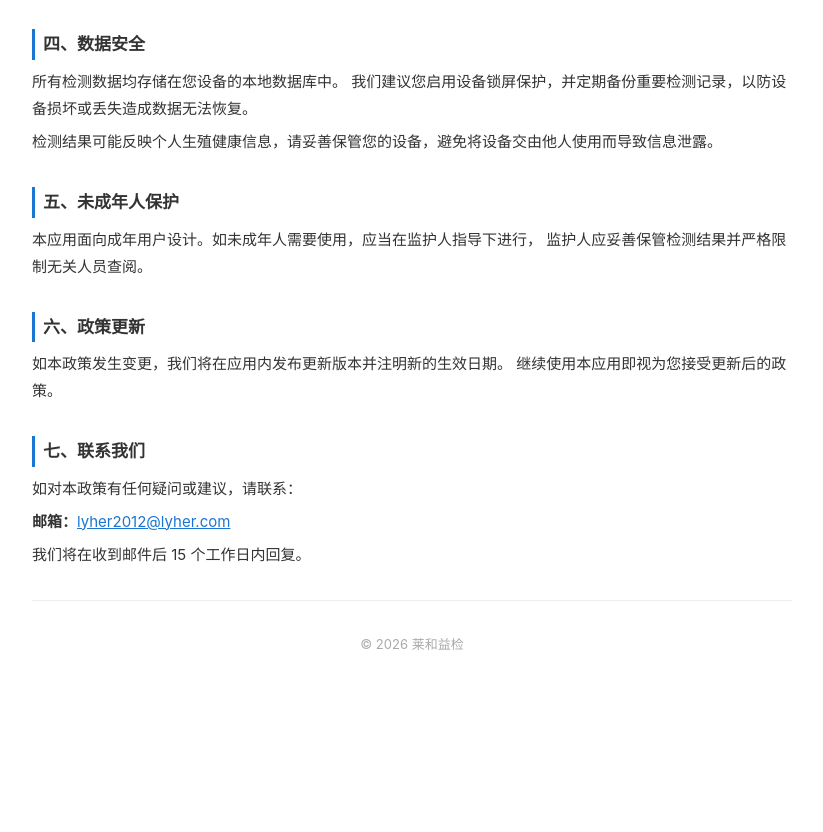
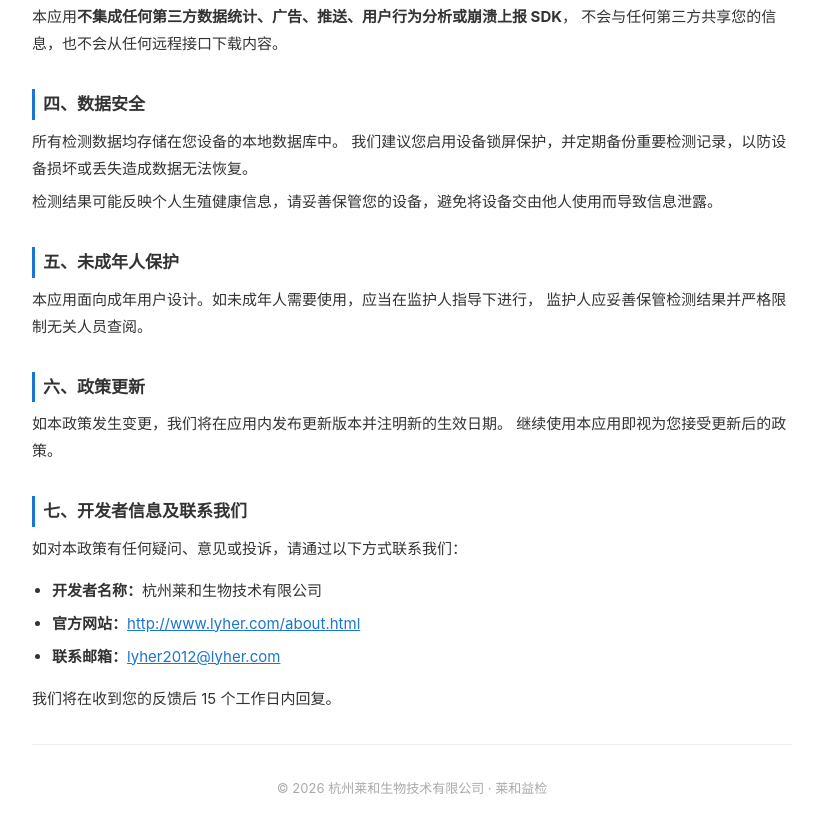
Before and after one commit to zy279325956-bit/privacy-LunaCyte, a plain HTML site: page index.html in a window 1280 px wide. Shown: the part 1068-1900 px from the top of the page, without its empty margins (228-1051 px from the left). Before the commit the page ends 1772 px from the top, so only its background shows below. Drawn offline with Linux system fonts and the light colour scheme.

Commit message:
Update index.html

```diff
--- a/index.html
+++ b/index.html
@@ -41,6 +41,11 @@
     莱和益检（以下简称"本应用"）是与荧光免疫层析检测仪（型号 FM-IVY-103）配套使用的专业工具类应用，
     用于连接检测仪器、接收并记录 LH、FSH、HCG 等激素水平的检测结果，
     并以曲线方式辅助用户查看历史变化趋势。
+</p>
+<p>
+    本应用的开发者及个人信息处理者为 <strong>杭州莱和生物技术有限公司</strong>
+    （以下简称"我们"），官方网站：<a href="http://www.lyher.com/about.html">http://www.lyher.com/about.html</a>。
+    本政策旨在向您说明我们如何处理您的个人信息，以及您所享有的权利。
 </p>
 
 <div class="tip">
@@ -100,13 +105,17 @@
     继续使用本应用即视为您接受更新后的政策。
 </p>
 
-<h2>七、联系我们</h2>
-<p>如对本政策有任何疑问或建议，请联系：</p>
-<p><strong>邮箱：</strong><a href="mailto:lyher2012@lyher.com">lyher2012@lyher.com</a></p>
-<p>我们将在收到邮件后 15 个工作日内回复。</p>
+<h2>七、开发者信息及联系我们</h2>
+<p>如对本政策有任何疑问、意见或投诉，请通过以下方式联系我们：</p>
+<ul>
+    <li><strong>开发者名称：</strong>杭州莱和生物技术有限公司</li>
+    <li><strong>官方网站：</strong><a href="http://www.lyher.com/about.html">http://www.lyher.com/about.html</a></li>
+    <li><strong>联系邮箱：</strong><a href="mailto:lyher2012@lyher.com">lyher2012@lyher.com</a></li>
+</ul>
+<p>我们将在收到您的反馈后 15 个工作日内回复。</p>
 
 <hr>
-<footer>© 2026 莱和益检</footer>
+<footer>© 2026 杭州莱和生物技术有限公司 · 莱和益检</footer>
 
 </body>
 </html>
```
